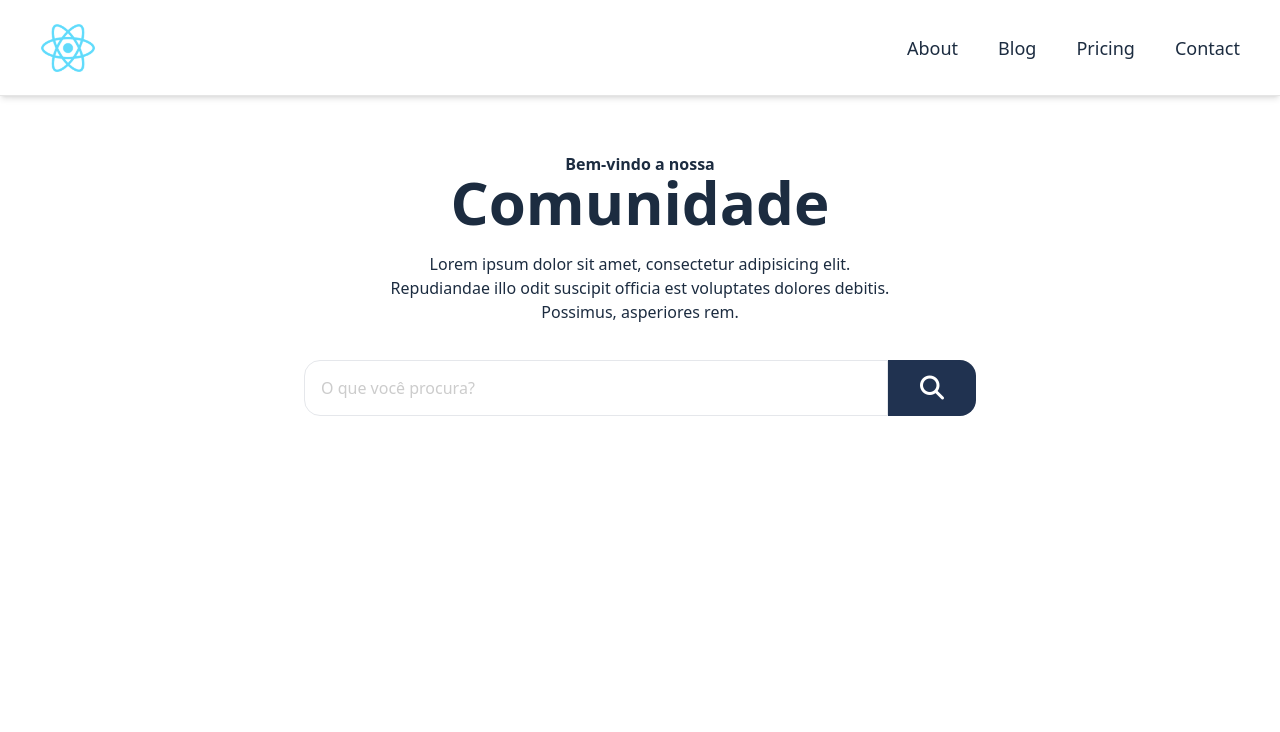
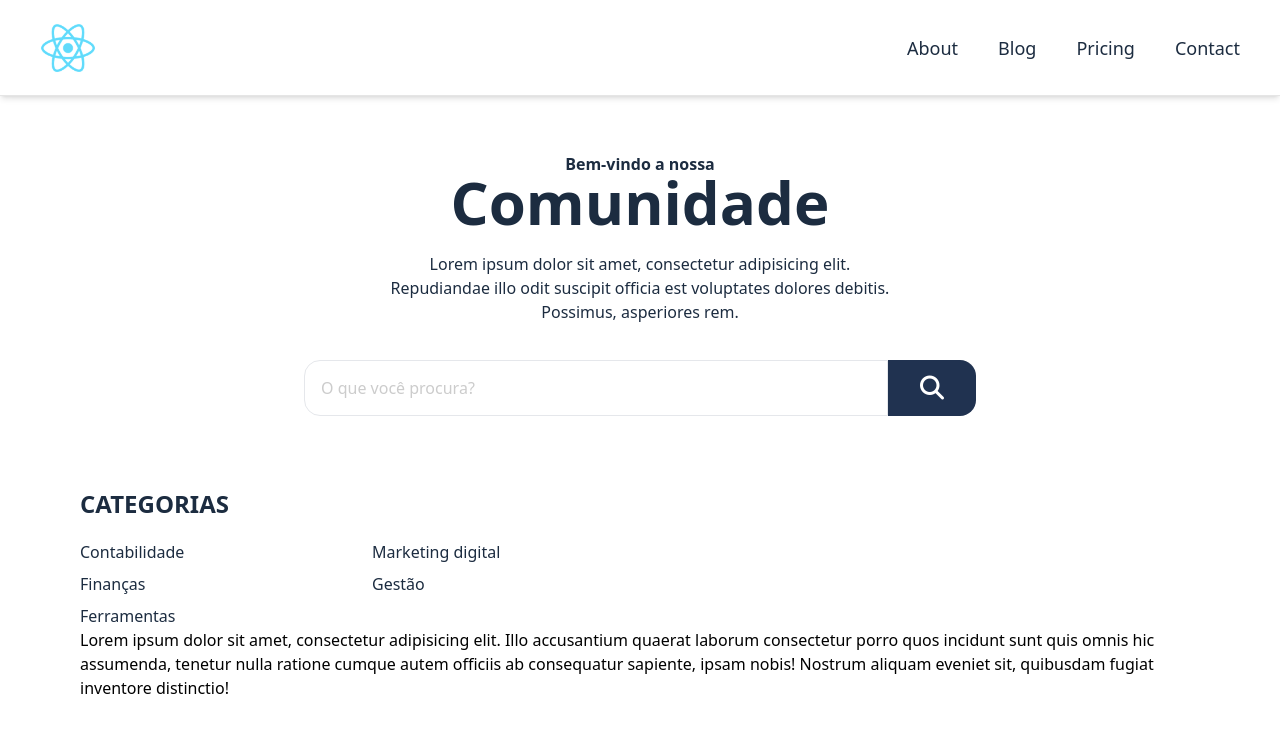
Before and after one commit to Cris-Smykel/Pedro-blog, a React (Create React App) app: page / in a window 1280 px wide. Shown: the top 732 px of the page. Built offline with nearby package versions, Linux system fonts and the light colour scheme.

Commit message:
Categories Complete

```diff
--- a/src/components/main/Main.jsx
+++ b/src/components/main/Main.jsx
@@ -1,9 +1,12 @@
 import Hero from "./blog/Hero";
+import Posts from "./blog/Posts";
 
 export default function Main() {
   return (
     <main className="mt-headerHeight">
       <Hero />
+
+      <Posts />
     </main>
   );
 }
--- /dev/null
+++ b/src/components/main/blog/Posts.jsx
@@ -0,0 +1,79 @@
+export default function Posts() {
+  const categories = [
+    {
+      id: 1,
+      category: "Contabilidade",
+    },
+    {
+      id: 2,
+      category: "Marketing digital",
+    },
+    {
+      id: 3,
+      category: "Finanças",
+    },
+    {
+      id: 4,
+      category: "Gestão",
+    },
+    {
+      id: 5,
+      category: "Ferramentas",
+    },
+  ];
+
+  return (
+    <section>
+      <article className="p-4 md:pl8 md:pr-8 max-w-6xl m-auto">
+        <Categories categories={categories} />
+
+        <div>
+          <Post />
+        </div>
+      </article>
+    </section>
+  );
+}
+
+function Categories(props) {
+  const categoriesElements = props.categories.map((category) => {
+    return <Category key={category.id} category={category.category} />;
+  });
+
+  return (
+    <div className="flex flex-col gap-5">
+      <h2 className="text-primary text-2xl font-bold">CATEGORIAS</h2>
+
+      <ol className="grid grid-cols-2 items-center gap-2 max-w-xl">
+        {categoriesElements}
+      </ol>
+    </div>
+  );
+}
+
+function Category(props) {
+  return (
+    <li>
+      <button
+        type="button"
+        className="text-primary hover:text-tertiary transition duration-200 text-base font-medium cursor-pointer text-left"
+      >
+        {props.category}
+      </button>
+    </li>
+  );
+}
+
+function Post(props) {
+  return (
+    <article>
+      <h2>
+        Lorem ipsum dolor sit amet, consectetur adipisicing elit. Illo
+        accusantium quaerat laborum consectetur porro quos incidunt sunt quis
+        omnis hic assumenda, tenetur nulla ratione cumque autem officiis ab
+        consequatur sapiente, ipsam nobis! Nostrum aliquam eveniet sit,
+        quibusdam fugiat inventore distinctio!
+      </h2>
+    </article>
+  );
+}
--- a/tailwind.config.js
+++ b/tailwind.config.js
@@ -7,6 +7,7 @@ module.exports = {
       colors: {
         primary: "rgb(28, 44, 64)",
         secondary: "#203250",
+        tertiary: "#384e6e",
         customGray: "rgb(204, 204, 204)",
       },
       borderColor: {
```
